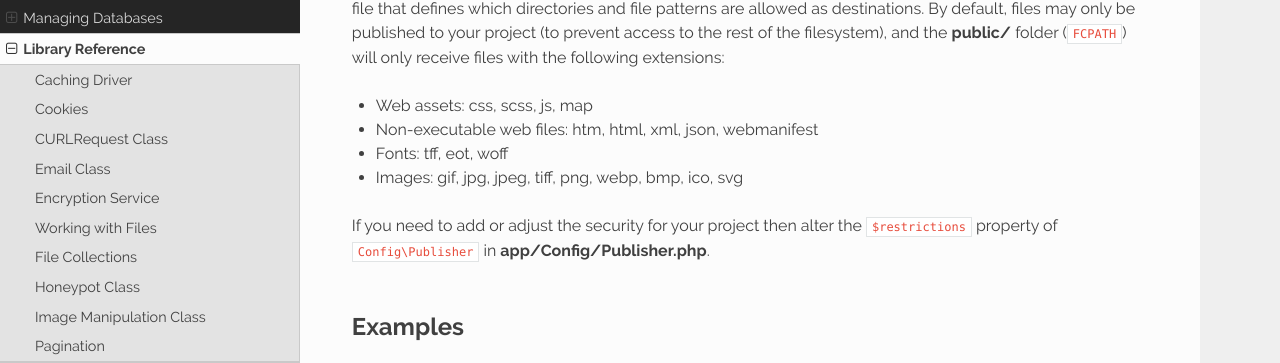
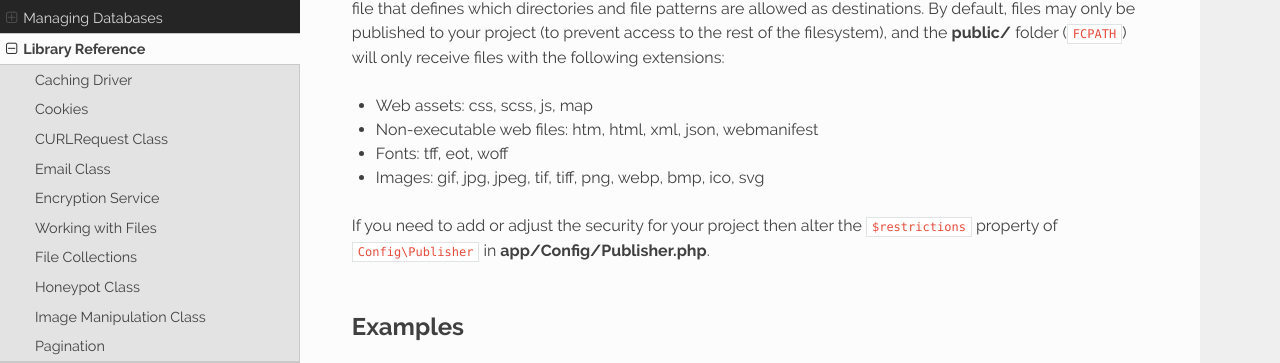
Before and after one commit to NEKOGET/ci4_user_guide_src, a Sphinx documentation site: the page built from source/libraries/publisher.rst, in a window 1280 px wide and 900 px high, scrolled down 2875 px. Shown: the part 92-455 px from the top of the window. Built offline with Sphinx 7.4.7 and the Read the Docs theme 2.0.0, drawn with Linux system fonts in a browser that asks for light colours.

Commit message:
docs: add .tif

```diff
--- a/source/libraries/publisher.rst
+++ b/source/libraries/publisher.rst
@@ -84,7 +84,7 @@ receive files with the following extensions:
 * Web assets: css, scss, js, map
 * Non-executable web files: htm, html, xml, json, webmanifest
 * Fonts: tff, eot, woff
-* Images: gif, jpg, jpeg, tiff, png, webp, bmp, ico, svg
+* Images: gif, jpg, jpeg, tif, tiff, png, webp, bmp, ico, svg
 
 If you need to add or adjust the security for your project then alter the ``$restrictions`` property of ``Config\Publisher`` in **app/Config/Publisher.php**.
 
```
